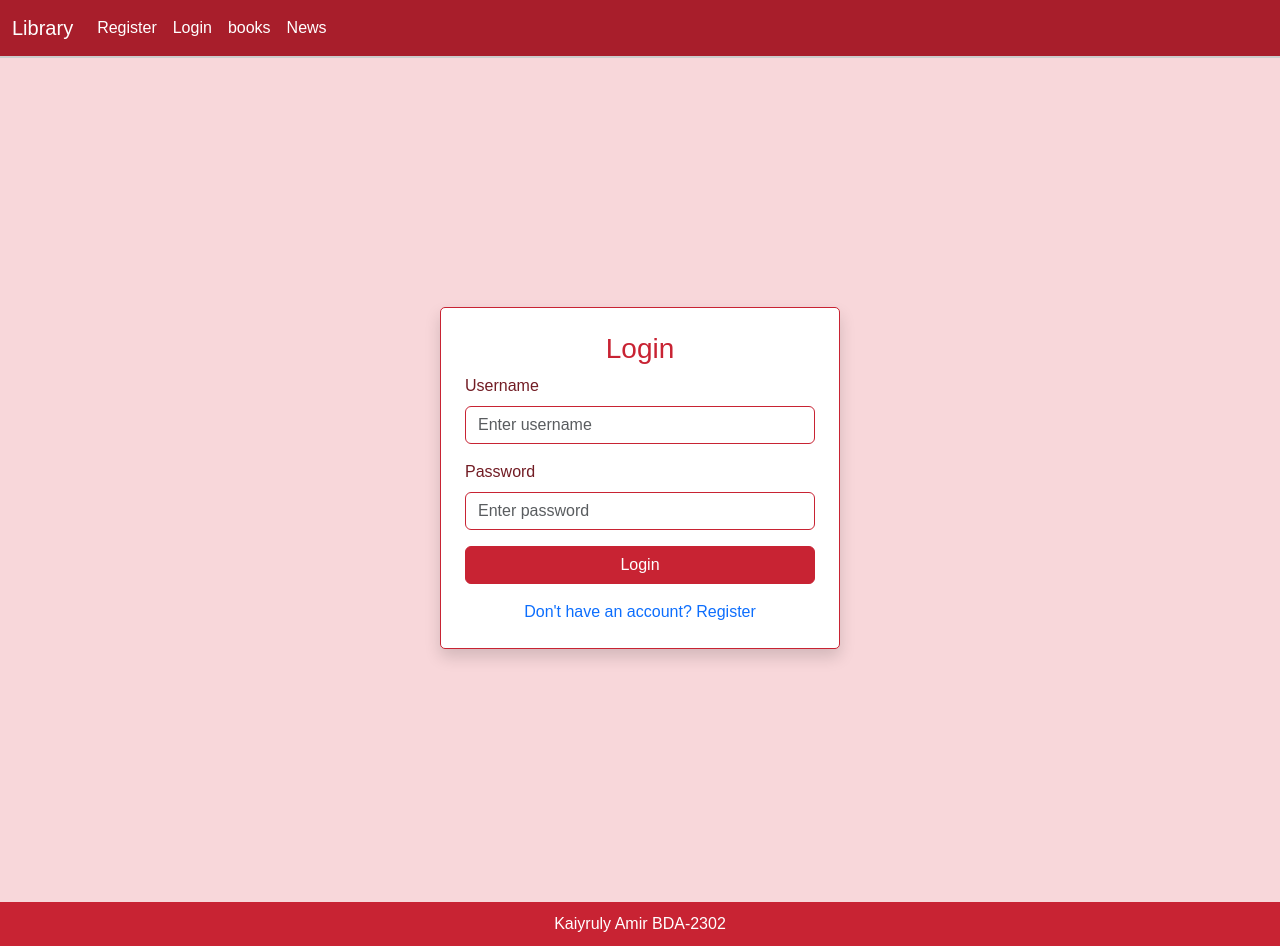
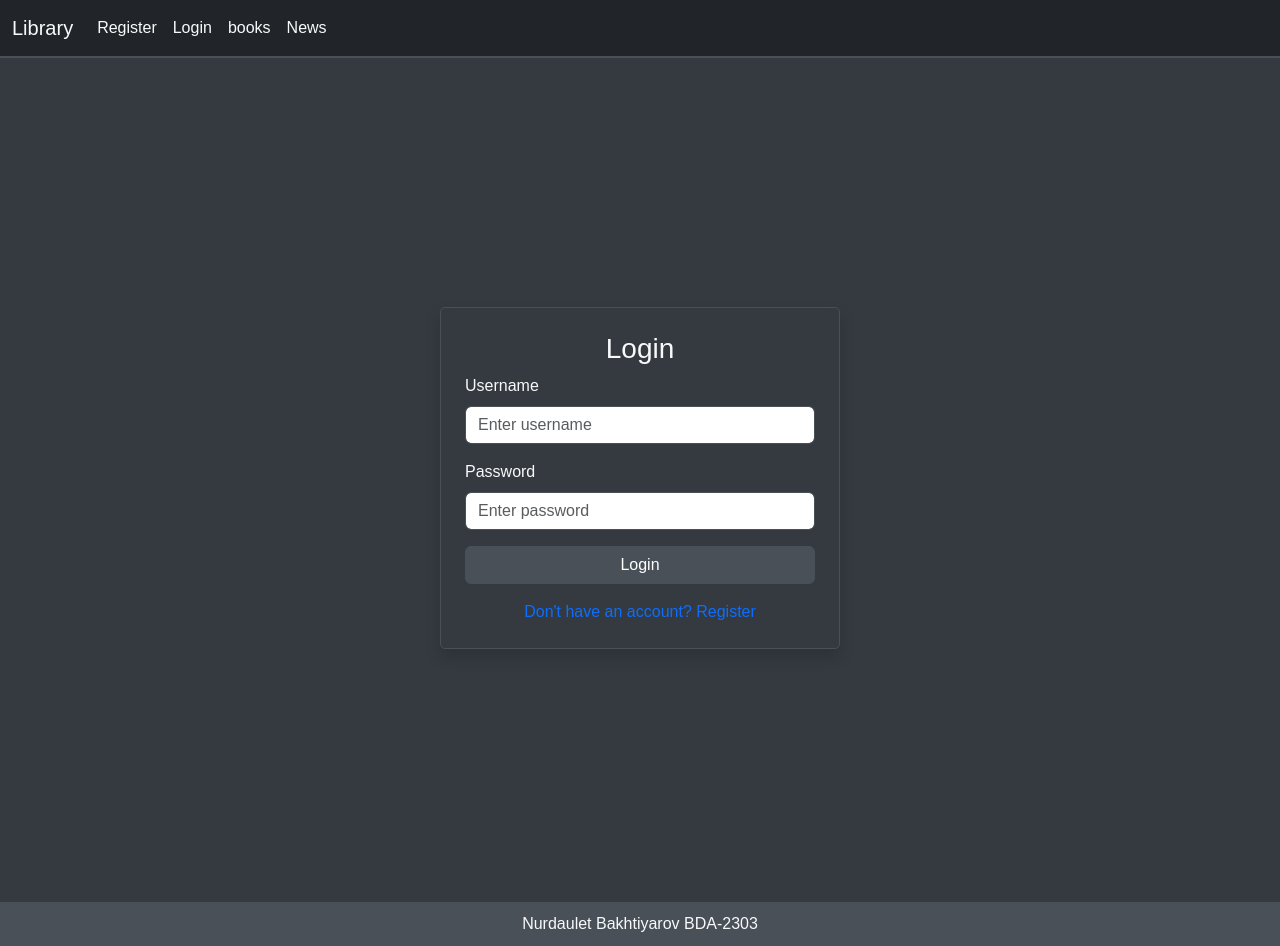
Before and after one commit to nurla939/FinalWebBook, a website: page public/login.html in a window 1280 px wide. Drawn offline with nearby package versions, Linux system fonts and the light colour scheme.

Commit message:
first commit

```diff
--- a/public/login.html
+++ b/public/login.html
@@ -7,54 +7,54 @@
     <link href="https://cdn.jsdelivr.net/npm/bootstrap@5.3.0/dist/css/bootstrap.min.css" rel="stylesheet">
     <style>
         body {
-            background-color: #f8d7da; /* Светло-красный фон */
-            color: #721c24; /* Темно-красный текст */
+            background-color: #343a40; /* Тёмный фон */
+            color: #f8f9fa; /* Светлый текст */
             font-family: 'Arial', sans-serif;
         }
         .navbar-light.bg-light {
-            background-color: #a81e2b !important; /* Светлый фон */
-            border-bottom: 2px solid #ccc; /* Лёгкая граница снизу */
+            background-color: #212529 !important; /* Тёмный фон для навигации */
+            border-bottom: 2px solid #495057; /* Более выраженная граница снизу */
         }
         .navbar {
-            background-color: #c82333; /* Красный */
+            background-color: #495057; /* Тёмно-серый цвет навигации */
         }
         .navbar-brand, .nav-link {
-            color: #fff !important;
+            color: #f8f9fa !important; /* Светлый текст для ссылок */
         }
         .nav-link:hover {
-            color: #f8d7da !important;
+            color: #adb5bd !important; /* Светло-серый при наведении */
         }
         .btn-primary {
-            background-color: #c82333;
-            border-color: #c82333;
+            background-color: #495057;
+            border-color: #495057;
         }
         .btn-primary:hover {
-            background-color: #a71d2a;
-            border-color: #a71d2a;
+            background-color: #343a40;
+            border-color: #343a40;
         }
         .container {
             margin-top: 20px;
         }
         .container-fluid {
-            background-color: #a81e2b !important;
+            background-color: #212529 !important; /* Темный фон */
         }
 
         .modal-content {
-            background-color: #f8d7da;
-            border: 1px solid #c82333;
+            background-color: #495057;
+            border: 1px solid #343a40;
         }
         .form-control {
-            border: 1px solid #c82333;
+            border: 1px solid #495057;
         }
         .form-control:focus {
-            border-color: #a71d2a;
-            box-shadow: 0 0 5px rgba(199, 35, 51, 0.5);
+            border-color: #343a40;
+            box-shadow: 0 0 5px rgba(73, 80, 87, 0.5);
         }
         footer {
             margin-top: 20px;
             padding: 10px;
-            background-color: #c82333;
-            color: #fff;
+            background-color: #495057;
+            color: #f8f9fa;
         }
         .btn-success {
             background-color: #28a745;
@@ -63,15 +63,16 @@
             background-color: #dc3545;
         }
         .book {
-            border: 1px solid #c82333;
+            border: 1px solid #495057;
             border-radius: 5px;
             padding: 15px;
-            background-color: #ffffff;
+            background-color: #343a40;
         }
         .book-title {
-            color: #c82333;
+            color: #f8f9fa;
         }
     </style>
+
 </head>
 <body>
 <nav class="navbar navbar-expand-lg navbar-light bg-light">
@@ -119,7 +120,7 @@
         </div>
     </div>
 </div>
-<footer class="text-center mt-4">Kaiyruly Amir BDA-2302</footer>
+<footer class="text-center mt-4">Nurdaulet Bakhtiyarov BDA-2303</footer>
 <script>
     async function login(event) {
         event.preventDefault();
```
Also changed, not shown: public/index.html (+24 -23 lines), public/news.html (+24 -23 lines), public/register.html (+24 -23 lines), 1 other file.
